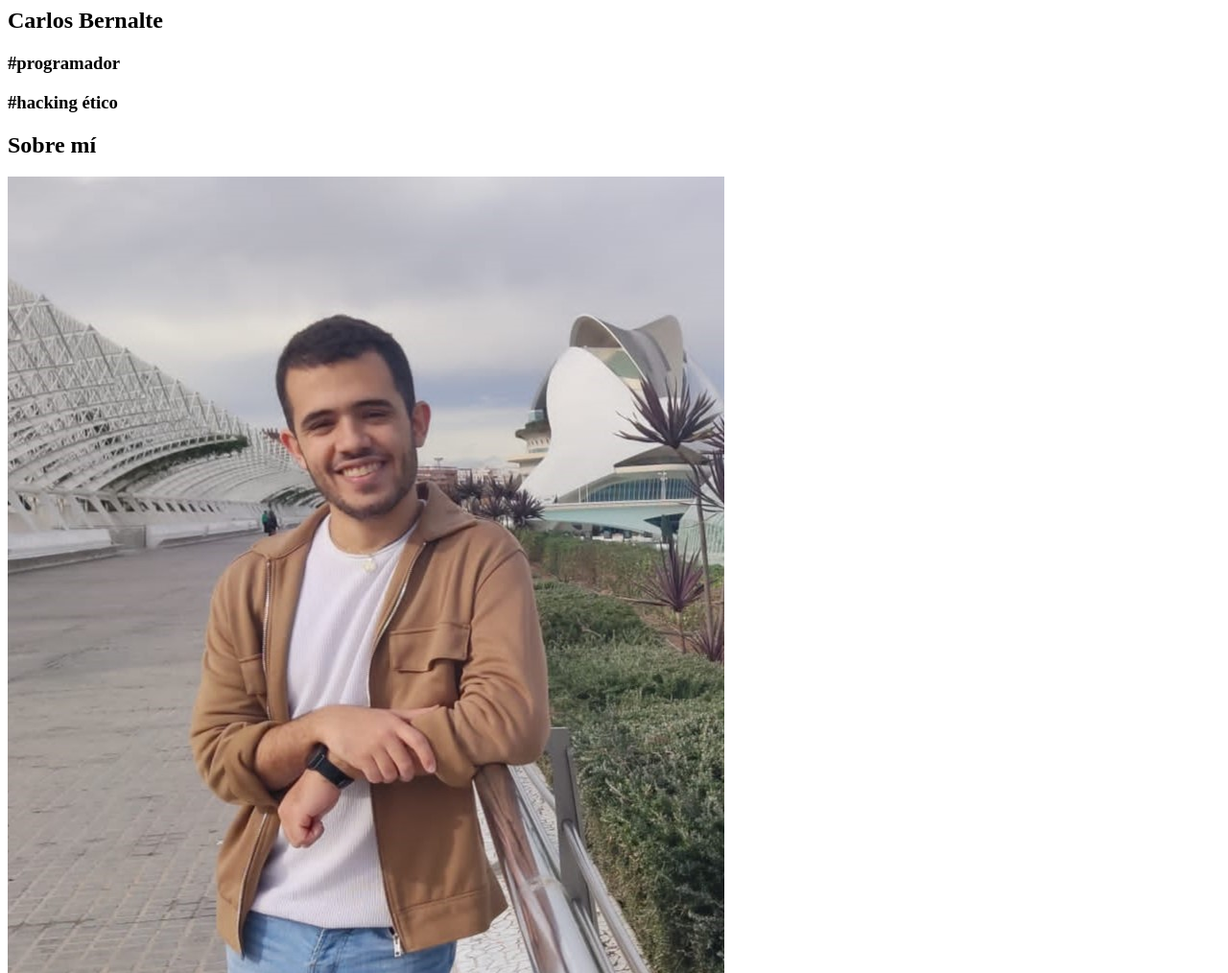
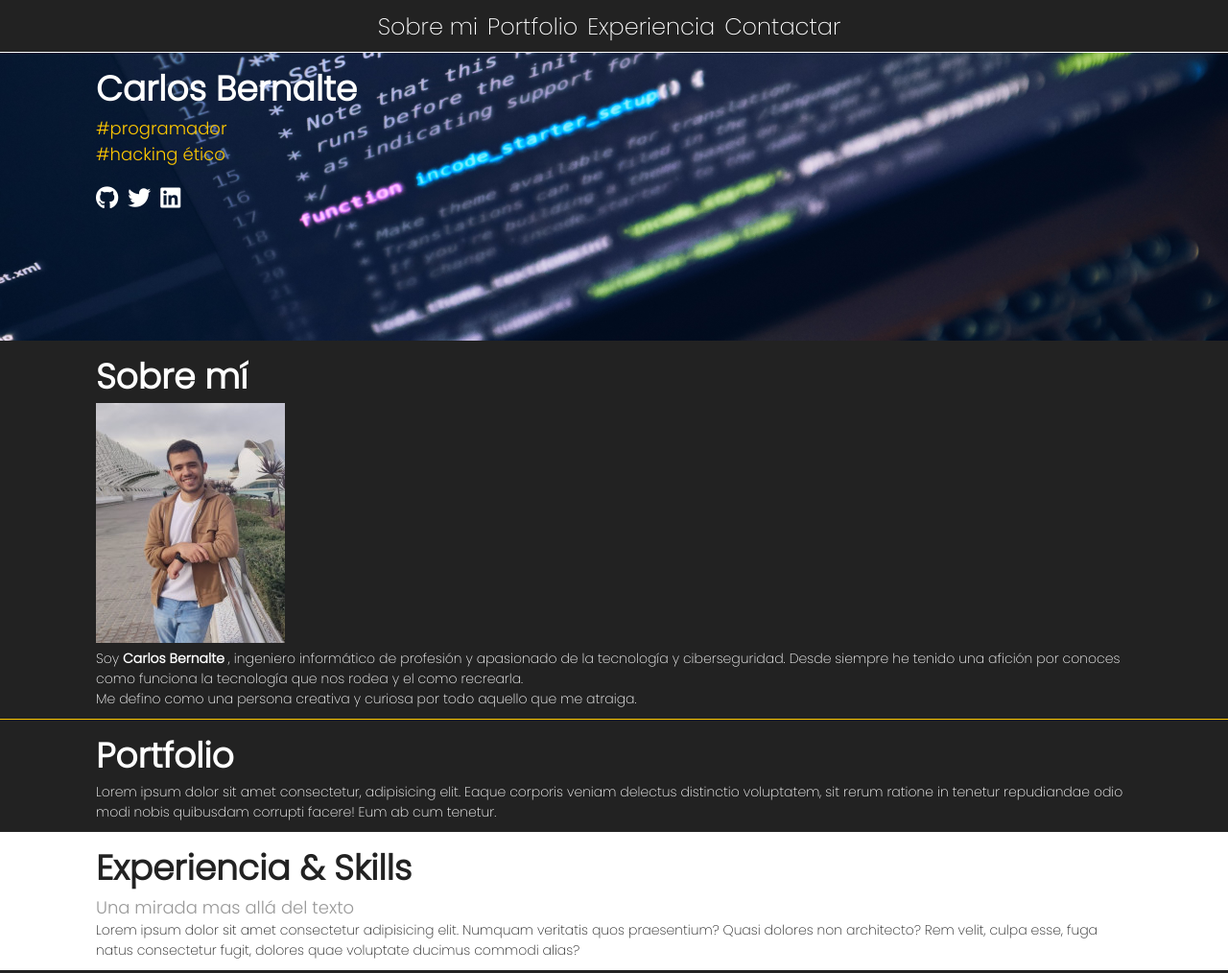
Before and after one commit to Carlos-Bernalte/Carlos-Bernalte, a plain HTML site: page index.html in a window 1280 px wide. Shown: the top 1014 px of the page at 96% size. Drawn offline with Linux system fonts and the light colour scheme.

Commit message:
Un poco de css añadido

```diff
--- /dev/null
+++ b/css/style.css
@@ -0,0 +1,90 @@
+*{
+    margin: 0px;
+    padding: 0px;
+}
+
+body{
+    background-color: #222;
+    color: #ffffff;
+    font: 200 14px 'Poppins', sans-serif;
+    /* font-family: 'Poppins', sans-serif;
+    font-size: 14px;
+    font-weight: 200; */
+
+}
+h2{
+    font-size: 36px;
+    /* line-height: 36px; */
+}
+
+h3{
+    color: #999;
+    font-size: 18px;
+    font-weight: 300;
+}
+nav{
+    background-color: #222;
+    border-bottom: 1px solid #ffffff;
+    padding-top: 10px;
+    font-size: 24px;
+    text-align: center;
+}
+nav ul{
+    display: inline-block;
+}
+section{
+    padding: 10px 100px 10px 100px;
+    /* padding-top: 10px;
+    padding-right: 100px;
+    padding-bottom: 10px;
+    padding-left: 100px; */
+
+}
+cite{
+    font-weight: 300;
+}
+i{
+    font-size: 24px;
+}
+i:hover{
+    color: #ffc900;
+}
+a:any-link{
+    color: #ffffff;
+}
+a:-moz-any-link{
+    color: #ffffff;
+}
+a:-webkit-any-link{
+    color: #ffffff;
+}
+ul{
+    list-style: none;
+}
+li{
+    float: left;
+    margin-right: 10px;
+}
+/* IDs(#) y Clases(.) */
+.hastag{
+    color: #ffc900;
+}
+
+#redessociales{
+    margin-top: 20px;
+}
+#experiencia {
+    background-color: #ffffff;
+    color:  #222;
+}
+
+#portfolio{
+    border-top: 1px solid #ffc900;
+}
+
+#inicio{
+    background-image: url("../images/top.png");
+    min-height: 280px;
+    background-repeat: no-repeat;
+    background-size:cover;
+}
--- a/index.html
+++ b/index.html
@@ -1,47 +1,59 @@
-<html>
+<!DOCTYPE html>
+<html lang="es">
     <head>
         <meta charset="utf-8">
-        <title>Portfolio Carlos Bernalte</title>
+        <title>Carlos Bernalte</title>
+        <!--Fonts-->
+        <link rel="preconnect" href="https://fonts.googleapis.com">
+        <link rel="preconnect" href="https://fonts.gstatic.com" crossorigin>
+        <link href="https://fonts.googleapis.com/css2?family=Poppins:wght@100;200;300&display=swap" rel="stylesheet">
+        <script src="https://kit.fontawesome.com/e071f39ef9.js" crossorigin="anonymous"></script>
+        <!--CSS-->
+        <link rel="stylesheet" href="./css/style.css">
     </head>
-    <body>
-        <!--Yo-->
-        <div>
+    <body >
+        <!--Menu de navegación-->
+        <nav>
+            <ul>
+                <li>Sobre mi</li>
+                <li>Portfolio</li>
+                <li>Experiencia</li>
+                <li>Contactar</li>
+            </ul>
+        </nav>
+        <article>
+            <!--Bloque de Inicio-->
+            <section id="inicio">
                 <h2>Carlos Bernalte</h2>
-            <h3>#programador</h3>
-            <h3>#hacking ético</h3>
-        </div>
+                <h3 class="hastag">#programador</h3>
+                <h3 class="hastag">#hacking ético</h3>
+                <ul id="redessociales">
+                    <li><a href="https://github.com/Carlos-Bernalte/" target="_blank"><i class="fa-brands fa-github"></i></a></li>
+                    <li><a href="https://twitter.com/carlos_bernalte" target="_blank"><i class="fa-brands fa-twitter"></i></a></li>
+                    <li><a href="https://www.linkedin.com/in/carlos-bernalte/" target="_blank"><i class="fa-brands fa-linkedin"></i></a></li>
+                </ul>
+
+            </section>
             <!--Sobre mí-->
-        <div>
+            <section id="sobremi">
                 <h2>Sobre mí</h2>
-            <img src="images/foto.jpeg" alt="Foto mia">
+                <img src="images/yo.jpeg" alt="Carlos Bernalte" height="250">
                 <p>Soy <strong>Carlos Bernalte</strong> , ingeniero informático de profesión y apasionado de la <span>tecnología y ciberseguridad</span>. Desde siempre he tenido una afición por conoces como funciona la tecnología que nos rodea y el como recrearla.</p>
                 <p>Me defino como una persona creativa y curiosa por todo aquello que me atraiga.</p>
-        </div>
+            </section>
             <!--Portfolio-->
-        <div>
+            <section id="portfolio">
                 <h2>Portfolio</h2>
+                <p>Lorem ipsum dolor sit amet consectetur, adipisicing elit. Eaque corporis veniam delectus distinctio voluptatem, sit rerum ratione in tenetur repudiandae odio modi nobis quibusdam corrupti facere! Eum ab cum tenetur.</p>
+            </section>
+            <!--Esperiencia-->
+            <section id="experiencia">
+                <h2>Experiencia & Skills</h2>
                 <h3>Una mirada mas allá del texto</h3>
-            <table>
-                <thead>
-                    <tr>
-                        <th colspan="4">Ejemplos de Portfolio</th>
-                    </tr>
-                </thead>
-                <tbody>
-                    <tr>
-                        <td>Musica</td>
-                        <td>Producción</td>
-                        <td>Web</td>
-                        <td>diseños</td>
-                    </tr>
-                    <tr>
-                        <td>Musica</td>
-                        <td>BSOs</td>
-                        <td>Apps</td>
-                        <td>Cartel</td>
-                    </tr>
-                </tbody>
-            </table>
-        </div>
+                <p>Lorem ipsum dolor sit amet consectetur adipisicing elit. Numquam veritatis quos praesentium? Quasi dolores non architecto? Rem velit, culpa esse, fuga natus consectetur fugit, dolores quae voluptate ducimus commodi alias?</p>
+            </section>
+        </article>
+        <!--Footer-->
+        <footer></footer>
     </body>
 </html>
```
Also changed, not shown: images/foto.jpeg (deleted), images/top.png (added), images/yo.jpeg (added). Lines whose indentation alone changed are shown as unchanged.
